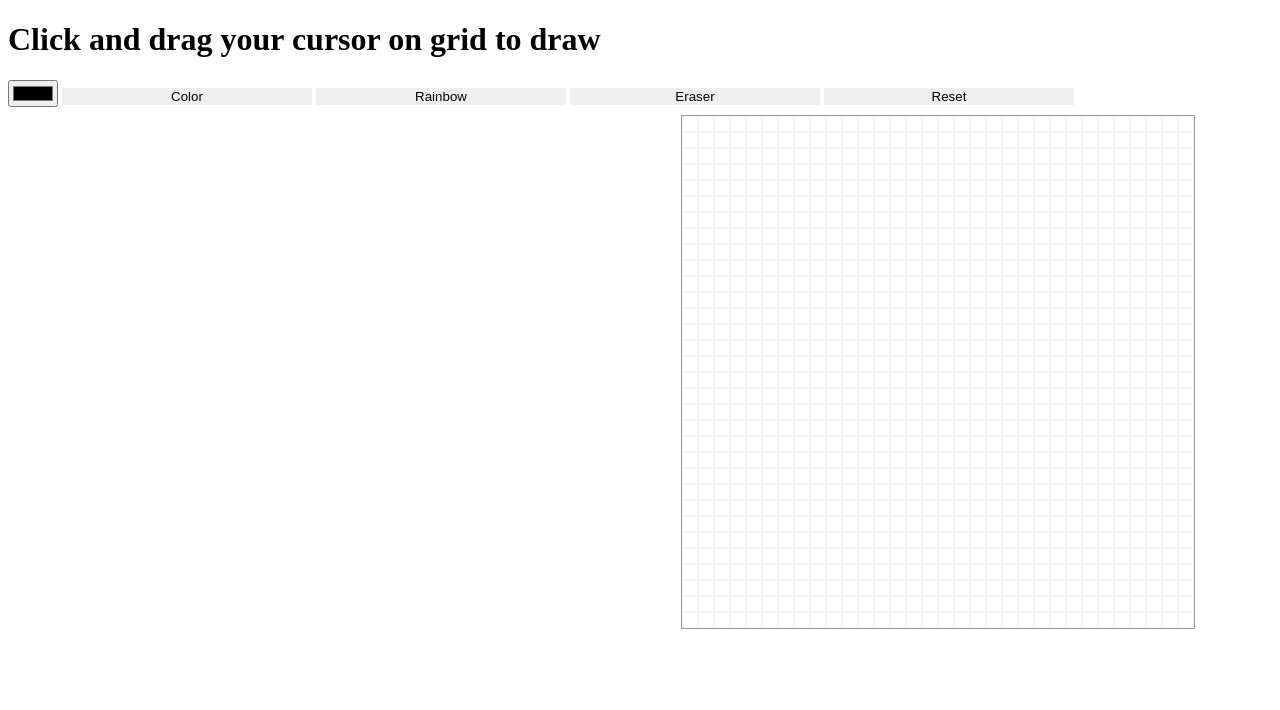
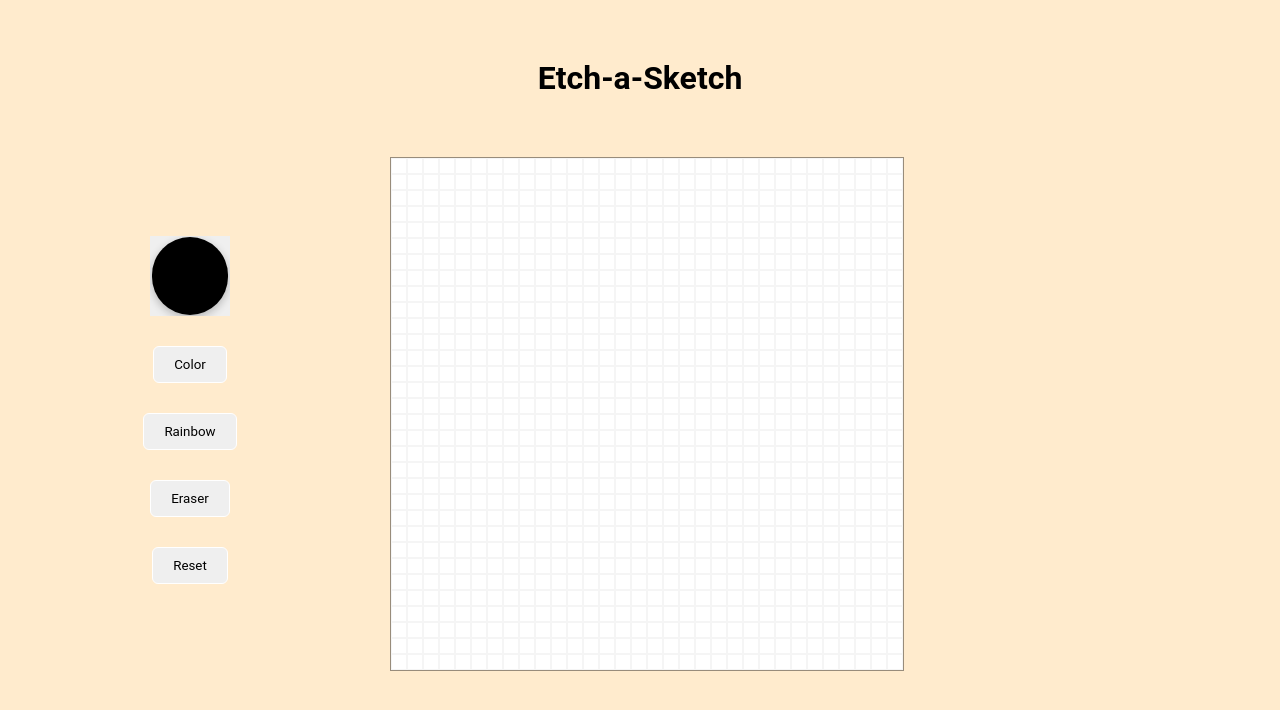
Before and after one commit to Chokchai213/Etch-a-Sketch, a plain HTML site: page index.html in a window 1280 px wide. Drawn offline with Linux system fonts and the light colour scheme.

Commit message:
complete UI

```diff
--- a/index.html
+++ b/index.html
@@ -10,15 +10,21 @@
 </head>
 
 <body>
-    <h1>Click and drag your cursor on grid to draw</h1>
+    <header class="header">
+        <h1 class="title">Etch-a-Sketch</h1>
+    </header>
+    <div class="app-panel">
     <div class="control-container">
-        <input id="colorPicker" type="color" value="#000000" />
-        <button id="color-button">Color</button>
-        <button id="rainbow-button">Rainbow</button>
-        <button id="erase-button">Eraser</button>
-        <button id="reset-button">Reset</button>
+        <div class="button-container">
+            <input id="colorPicker" type="color" value="#000000" />
+            <button id="color-button" class="normal-button">Color</button>
+            <button id="rainbow-button" class="normal-button">Rainbow</button>
+            <button id="erase-button" class="normal-button">Eraser</button>
+            <button id="reset-button">Reset</button>
+        </div>
     </div>
     <div class="grid-container"></div>
+</div>
     <script src="script.js"></script>
 </body>
 
--- a/style.css
+++ b/style.css
@@ -1,4 +1,90 @@
-.grid-container{
+html {
+    position: relative;
+    min-height: 100%;
+}
+
+body {
+    background-color: blanchedalmond;
+    font-family: 'Roboto', arial;
+}
+
+.header {
+    padding: 30px 0;
+}
+
+.title {
+    text-align: center;
+    font-weight: 600;
+    font-size: 64;
+}
+.app-panel{
+    display:flex;
+    align-items:center;
+    justify-content: flex-start;
+    gap:100px;
+    max-width: 1100px;
+    margin:0 auto;
+}
+.control-container {
+    display: flex;
+  flex-direction: column;
+  align-items: center;
+  justify-content: center;
+  gap: 30px;
+  width: 200px;
+}
+
+.button-container {
+    display: flex;
+    flex-direction: column;
+    align-items: center;
+    justify-content: center;
+    gap: 30px;
+    width: 250px;
+}
+
+.button-container .normal-button {
+    font-family: 'Roboto', arial;
+    padding: 10px 20px;
+    border: 1px solid white;
+    border-radius: 6px;
+}
+
+.button-container .normal-button.active {
+    background-color: grey;
+    color: white;
+}
+.button-container #reset-button{
+    font-family: 'Roboto', arial;
+    padding: 10px 20px;
+    border: 1px solid white;
+    border-radius: 6px;
+}
+input[type='color']{
+    transition: transform 0.1s ease-in-out
+}
+input[type='color']:hover {
+    transform: scale(1.05);
+}
+input[type='color']:active {
+    transition: transform 0.01s ease-in-out;
+    transform: scale(1);
+}
+input[type='color'] {
+    width: 80px;
+    height: 80px;
+    border: none;
+}
+input[type='color']::-webkit-color-swatch-wrapper{
+    padding:0;
+}
+input[type='color']::-webkit-color-swatch {
+    border: none;
+    border-radius: 50px;
+    box-shadow: rgba(0, 0, 0, 0.24) 0px 3px 8px;
+  }
+
+.grid-container {
     float: right;
     margin-top: 1vh;
     margin-right: 6vw;
@@ -8,13 +94,10 @@
     width: 40vw;
     border: 1px rgba(0, 0, 0, 0.404) solid;
 }
-.grid-container div{
+
+.grid-container div {
+    font-family: 'Roboto', arial;
     border: 1px rgba(0, 0, 0, 0.041) solid;
     background-color: rgba(255, 255, 255, 1);
     user-select: none;
 }
-.control-container button{
-    border: 20px black;
-    width: 250px;
-    height: px;
-}
```
